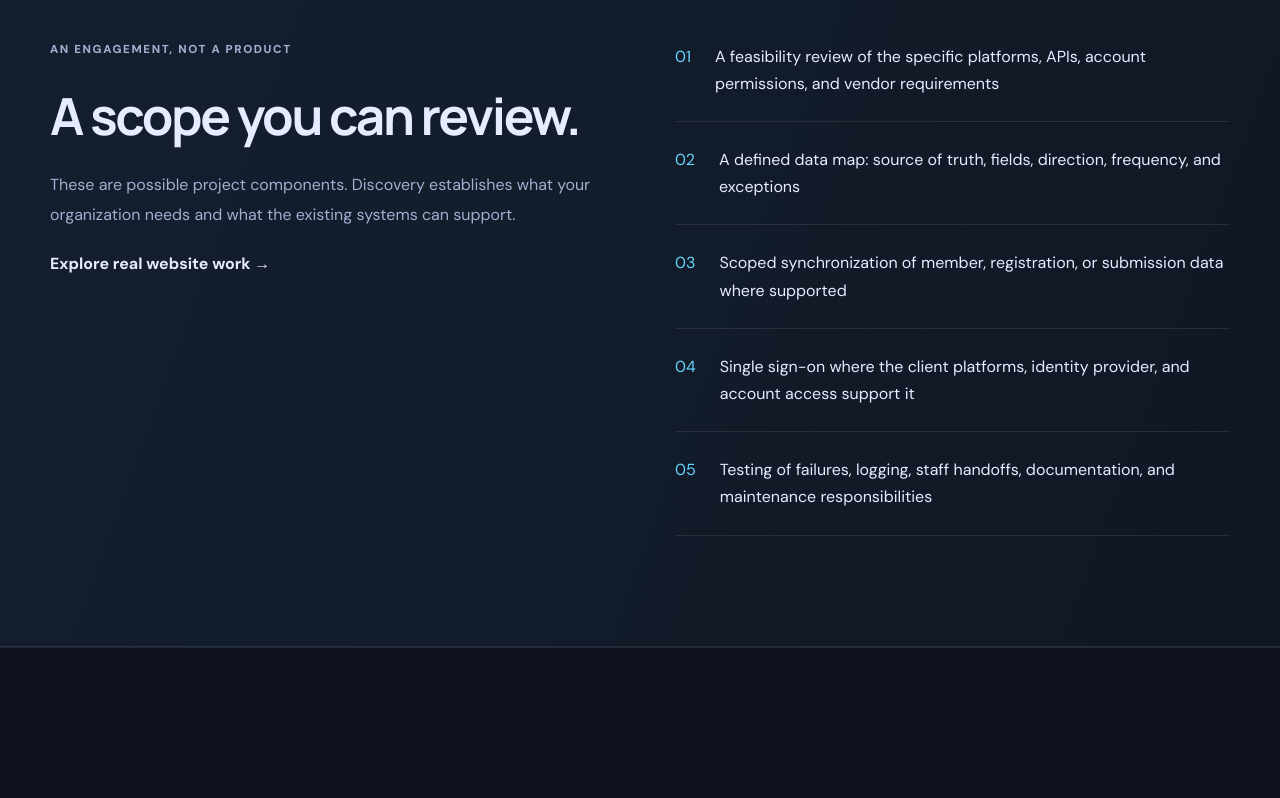
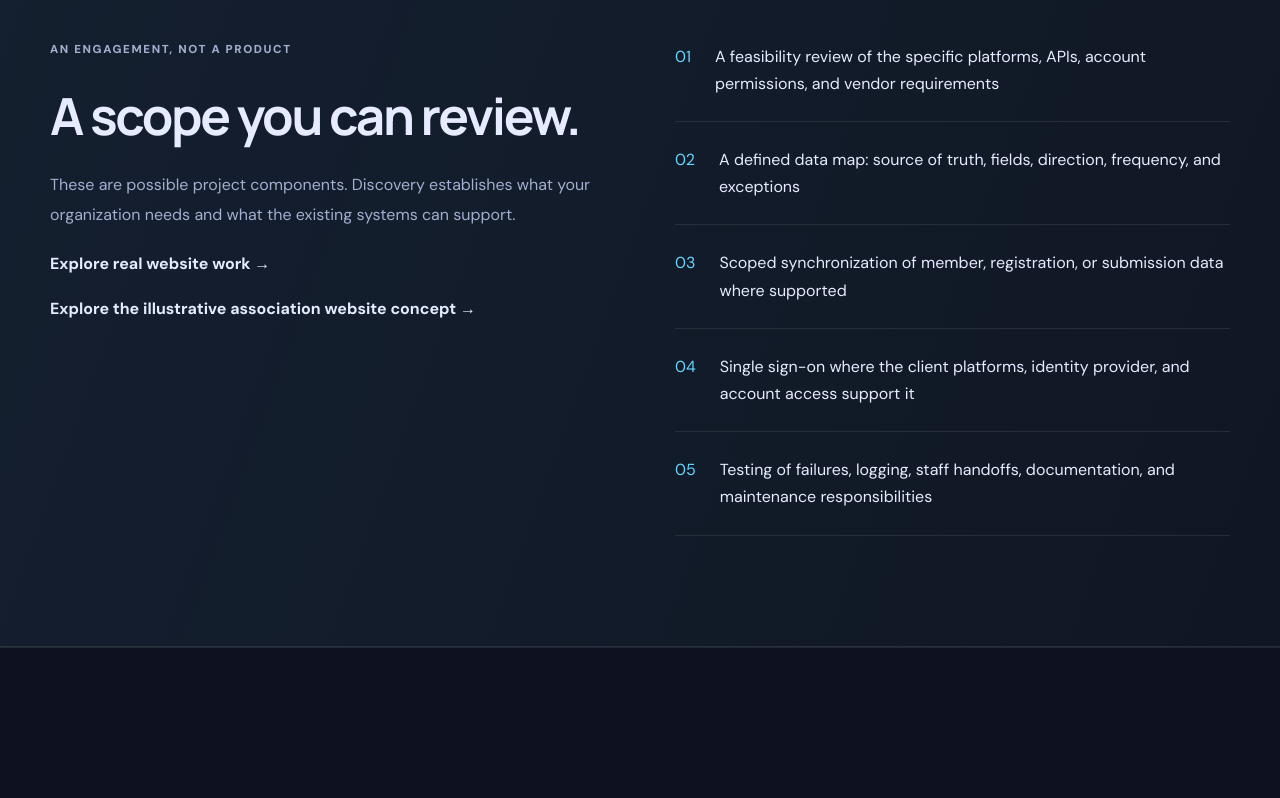
Before and after one commit to eavesa2796/Orbisy-Web-App, a Next.js app: page /integrations in a window 1280 px wide. Shown: the part 889-1687 px from the top of the page. Built offline with nearby package versions, Linux system fonts and the light colour scheme; no server answers.

Commit message:
Link association services to the concept

```diff
--- a/src/components/association-service-page.tsx
+++ b/src/components/association-service-page.tsx
@@ -6,7 +6,7 @@ import { AssociationServices, AssociationProcess } from "@/components/associatio
 import type { AssociationService } from "@/lib/association-services";
 export function AssociationServicePage({ service }: { service: AssociationService }) {
   return <><PublicHeader/><main id="main-content" className="association-page"><section className="section service-hero"><div className="container"><Link className="text-link" href="/services">Services / {service.title}</Link><p className="eyebrow">{service.title}</p><h1>{service.headline}</h1><p className="hero-lede">{service.intro}</p><a className="button" href="#contact">Discuss your project</a></div></section>
-    <section className="section scope-section"><div className="container scope-layout"><div><p className="eyebrow">An engagement, not a product</p><h2>A scope you can review.</h2><p>These are possible project components. Discovery establishes what your organization needs and what the existing systems can support.</p><Link className="text-link" href="/work">Explore real website work →</Link></div><ul className="scope-deliverables">{service.deliverables.map((item,i)=><li key={item}><span>0{i+1}</span>{item}</li>)}</ul></div></section>
+    <section className="section scope-section"><div className="container scope-layout"><div><p className="eyebrow">An engagement, not a product</p><h2>A scope you can review.</h2><p>These are possible project components. Discovery establishes what your organization needs and what the existing systems can support.</p><Link className="text-link" href="/work">Explore real website work →</Link><Link className="text-link" href="/work/association-website-concept">Explore the illustrative association website concept →</Link></div><ul className="scope-deliverables">{service.deliverables.map((item,i)=><li key={item}><span>0{i+1}</span>{item}</li>)}</ul></div></section>
     <section className="section"><div className="container"><div className="scope-notes"><article><h2>What we need from you</h2><p>{service.responsibilities}</p></article><article><h2>How pricing works</h2><p>{service.scope}</p><Link href="/pricing" className="text-link">Project quotes & ongoing support →</Link></article></div><p className="association-fineprint"><Check size={16} aria-hidden="true"/>Features, access, deliverables, and responsibilities are agreed before implementation.</p></div></section>
     <AssociationProcess/><section className="section faq-section"><div className="container faq-layout"><div><p className="eyebrow">Before you decide</p><h2>Useful details.</h2></div><div className="faq-list">{service.faq.map(([q,a])=><details key={q}><summary>{q}<span aria-hidden="true">+</span></summary><p>{a}</p></details>)}</div></div></section>
     <AgencyContact service={service.title}/><section className="section"><div className="container"><div className="section-heading"><p className="eyebrow">Other ways to work with Orbisy</p><h2>Build on the right foundation.</h2></div><AssociationServices exclude={service.slug}/></div></section>
```
